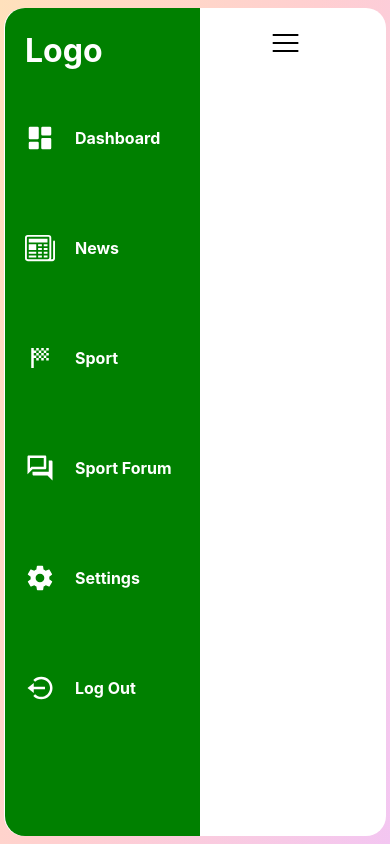
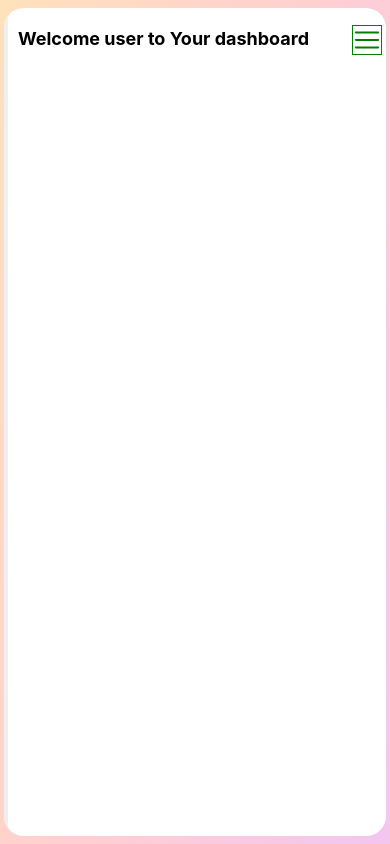
Before and after one commit to Taofeeq001/Blog-App, a React (Create React App) app: page /dashboard in a window 390 px wide. Built offline with nearby package versions, Linux system fonts and the light colour scheme.

Commit message:
Nav responsiveness done

```diff
--- a/src/Components/Dashboard/Dash/Aside.css
+++ b/src/Components/Dashboard/Dash/Aside.css
@@ -4,15 +4,14 @@ a{
 }
 nav{
     width: 15%;
-    height: 100vh;
+    height: 100%;
+    position: relative;
+    left: -2.2px;
     background-color: green;
+    display: flex;
+    justify-content: space-between;
 }
-.aside{
-    width: 100%;
-    height: 100%;
-    background-color: green;
 
-}
 .destop-nav{
     display: flex;
     flex-direction: column;
@@ -76,34 +75,57 @@ nav{
     background-color: white;
     padding: 0;
 }
-.mobile-nav{
+
+.nav2{
+    display: none;
+}
+
+.tog2{
     display: none;
 }
 
 @media screen and (max-width:950px) {
-    .destop-nav{
+    .nav{
         display: none;
     }
-    nav{
+    .aside-btn{
+        display: none;
+    }
+    .nav2{
+        display: block;
+        width: 0%;
+        position: absolute;
+        overflow: hidden;
+        left: 2%;
+        height: 98vh;
+        transition: 1s ease-in;
+    }
+    .nav2-sub{
         width: 50%;
+        height: 98%;
+        transition: 1s ease-in;
+        overflow: hidden;
         position: absolute;
-        left: 5px;
-        height: 98%;
-        border-top-left-radius: 20px;
-        border-bottom-left-radius: 20px;
-        z-index: 100;
-    }
-    .mobile-nav{
+        border-radius: 20px;
+        left: 2%;
         display: block;
     }
-    .mobile{
-        width: 100%;
-    }
-    /* .mobile-aside{
-        display: block;
+
+    .mobile-nav{
         display: flex;
         flex-direction: column;
-        height: 100vh;
-        width: 100%;
-    } */
+    }
+    .mobile-nav .menu-items{
+        gap: 20px;
+    }
+    .tog2{
+        background-color: transparent;
+        border: 1px solid green;
+        z-index: 100;
+        position: absolute;
+        top: 3%;
+        right: 2%;
+        display: block;
+        color: green;
+    }
 }
--- a/src/Components/Dashboard/Dash/Aside.jsx
+++ b/src/Components/Dashboard/Dash/Aside.jsx
@@ -3,14 +3,15 @@ import './Aside.css'
 import {RxHamburgerMenu} from 'react-icons/rx'
 import {BiSolidDashboard} from 'react-icons/bi';
 import {BsNewspaper} from 'react-icons/bs';
-import {MdSportsScore, MdOutlineForum} from 'react-icons/md'
-import {BiLogOutCircle} from 'react-icons/bi'
-import {IoMdSettings} from 'react-icons/io'
-import {FiX} from 'react-icons/fi'
+import {MdSportsScore, MdOutlineForum} from 'react-icons/md';
+import {BiLogOutCircle} from 'react-icons/bi';
+import {IoMdSettings} from 'react-icons/io';
+import {FiX} from 'react-icons/fi';
+
 
 const Aside=()=>{
     const [click, setClick] = useState(false);
-    const [active, setActive] = useState(false)
+    const [tog, setTog] = useState(false)
     const buttonClick = ()=>{
         setClick(!click)
     }
@@ -19,6 +20,8 @@ const Aside=()=>{
     //     setActive(!active)
     // }
     return(
+        <>
+        <button><RxHamburgerMenu onClick={()=> setTog(!tog)} className="tog2"/></button>
         <nav className={click? "nav-sub":'nav'}>
             <div className="destop-nav">
                 <div className="asid-top">
@@ -54,14 +57,13 @@ const Aside=()=>{
                     </a>
                 </div>
             </div>
+        </nav>
+        <nav className={tog? "nav2-sub":"nav2"}>
             <div className="mobile-nav">
                 <div className="asid-top">
                     <a href="" className={click? "log":"logo"}>Logo</a>
-                    {/* <button onClick={buttonClick} className="aside-btn">
-                        {click? <FiX className="toggle"/>:<RxHamburgerMenu className="toggle"/>}
-                    </button> */}
                 </div>
-                <div className="menu-items">
+                <div className={"menu-items"}>
                     <a className="items" href="/dashboard">
                         <BiSolidDashboard/>
                         <h4 className={click? "list-sub":"list"}>Dashboard</h4>
@@ -89,6 +91,7 @@ const Aside=()=>{
                 </div>
             </div>
         </nav>
+        </>
     )
 }
 export default Aside;
--- a/src/Components/Dashboard/Dash/Dashboard.css
+++ b/src/Components/Dashboard/Dash/Dashboard.css
@@ -24,16 +24,15 @@
 .dashboard-view{
     width: 100%;
     display: flex;
-    flex-direction: column;
-    z-index: 10;
 }
 .dashboard-center::-webkit-scrollbar{
     scroll-behavior: smooth;
     scroll-snap-type: none;
 }
-.mobile{
+/* .mobile{
     display: none;
-}
+    width: 10% !important;
+} */
 
 .mobile-asid{
     display: none;
@@ -57,26 +56,6 @@
     .mobile{
         display: block;
     }
-    /* .mobile-asid{
-        display: flex;
-        flex-direction: column;
-        width: 48%;
-        height: 98%;
-        background-color: green;
-        position: absolute;
-        top: 8px;
-        left: 5px;
-        overflow: hidden !important;
-        z-index: 100;
-        border-top-left-radius: 20px;
-        border-bottom-left-radius: 20px;
-        transition: 3s ease;
-    }
-    .mobileSub{
-        width: 48%;
-        height: 98%;
-        transition: 3s ease;
-    } */
     .dash-viewTop{
         width: 100%;
     }
--- a/src/Components/Dashboard/Dash/Dashboard.jsx
+++ b/src/Components/Dashboard/Dash/Dashboard.jsx
@@ -2,66 +2,23 @@ import React, { useState } from "react";
 import './Dashboard.css';
 import Aside from "./Aside";
 import SportUpdate from "./SportUpdate";
-import { RxHamburgerMenu } from "react-icons/rx";
-// import { BiLogOutCircle, BiSolidDashboard } from "react-icons/bi";
-// import { BsNewspaper } from "react-icons/bs";
-// import { MdOutlineForum, MdSportsScore } from "react-icons/md";
-// import { IoMdSettings } from "react-icons/io";
 
 
 
 const Dashboard=()=>{
     const [toggle, setToggle] = useState(false)
-    const handleToggle=()=>{
-        setToggle(!toggle)
-    }
     return(
         <div className="board">
             <div className="board-container">
                 {/* Aside Section */}
                 <Aside/>
                 <div className="dashboard-center">
-                    {/* <div className={toggle? "mobileSub":"mobile-asid"}>
-                        <div className="asid-top">
-                            <a href="" className="logo">Logo</a>
-                        </div>
-                        <div className="menu-items2">
-                            <a className="items2" href="/dashboard">
-                                <BiSolidDashboard/>
-                                <h4 className="list">Dashboard</h4>
-                            </a>
-                            <a  className="items2" href="/news">
-                                <BsNewspaper/>
-                                <h4 className="list">News</h4>
-                            </a>
-                            <a className="items2" href="/sports">
-                                <MdSportsScore/>
-                                <h4 className="list">Sport</h4>
-                            </a>
-                            <a className="items2" href="/forum">
-                                <MdOutlineForum/>
-                                <h4 className="list">Sport Forum</h4>
-                            </a>
-                            <a className="items2" href="/settings">
-                                <IoMdSettings/>
-                                <h4 className="list">Settings</h4>
-                            </a>
-                            <a className="items2" href="/signin">
-                                <BiLogOutCircle/>
-                                <h4 className="list">Log Out</h4>
-                            </a>
-                        </div>
-                    </div> */}
                     <div className="dashboard-view">
-                        <div className="dash-view">
-                            <div className="dash-viewTop">
-                                <h1>Welcome user to Your dashboard</h1>
-                            </div>
-                            <RxHamburgerMenu onClick={handleToggle} className="mobile"/>
+                        <div className="dash-viewTop">
+                            <h1>Welcome user to Your dashboard</h1>
                         </div>
                     </div>
                 </div>
-
                 {/* import the sport update */}
                 <SportUpdate/>
             </div>
--- a/src/Components/Dashboard/Dash/SportUpdate.css
+++ b/src/Components/Dashboard/Dash/SportUpdate.css
@@ -50,5 +50,6 @@
 @media screen and (max-width: 950px) {
     .update-container{
         display: none;
+        width: 0;
     }
 }
```
